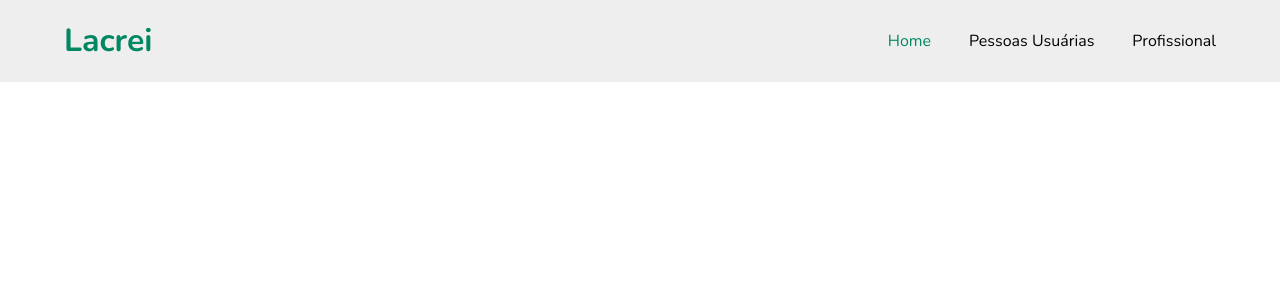
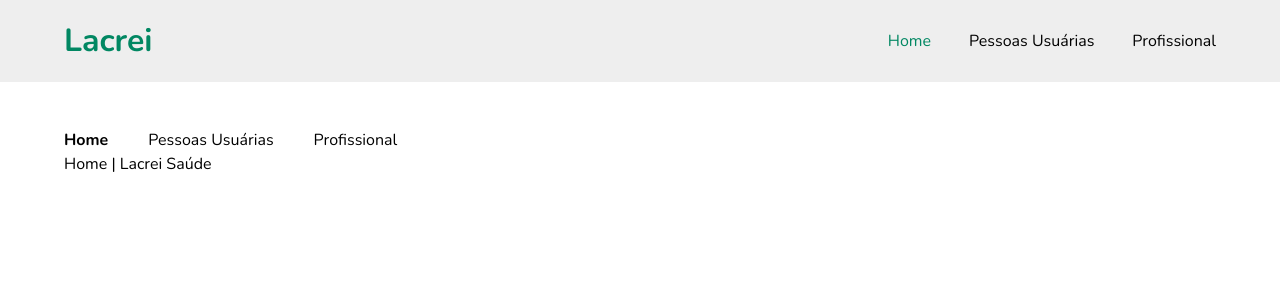
Before and after one commit to joaotelesk/lacrei-technicalTest, a Next.js app: page / in a window 1280 px wide. Shown: the top 300 px of the page. Built offline with nearby package versions, Linux system fonts and the light colour scheme.

Commit message:
:recycle: refactor: utilizando estilizacao CSS de Home e Component MenuLinks para teste visual da pagina

```diff
--- a/src/pages/index.tsx
+++ b/src/pages/index.tsx
@@ -1,9 +1,13 @@
 // Components
 import Head from "next/head";
+import { MenuLinks } from "@/components/common/MenuLinks";
+
+// style's
+import { Main } from "@/styles/home";
 
 // Utilities
+// Hooks
 // Interfaces
-// Hooks
 
 export default function Home() {
   return (
@@ -16,9 +20,11 @@ export default function Home() {
           content="Pessoas LGBTQUA+ nem sempre têm boas experiências ao cuidar da saúde do corpo e da mente. Para mudar esse cenário criamos o Lacrei Saúde."
         />
       </Head>
-      <main>
+
+      <Main>
+        <MenuLinks category="secondary" />
         <h1>Home | Lacrei Saúde</h1>
-      </main>
+      </Main>
     </>
   );
 }
```
